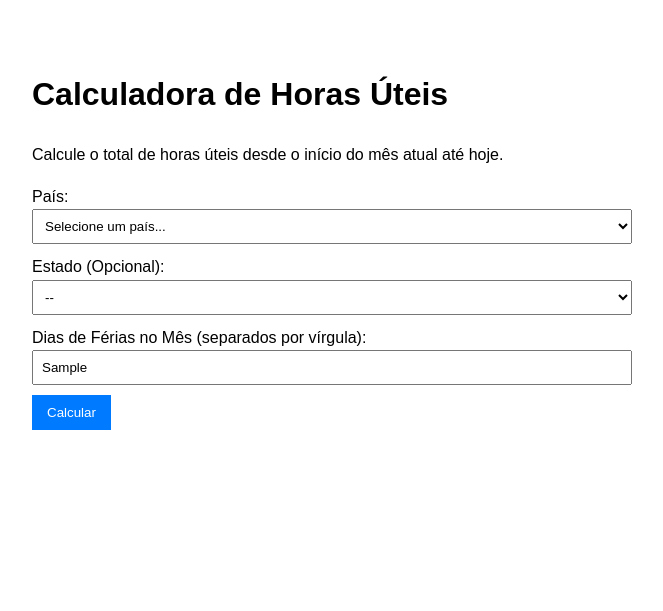
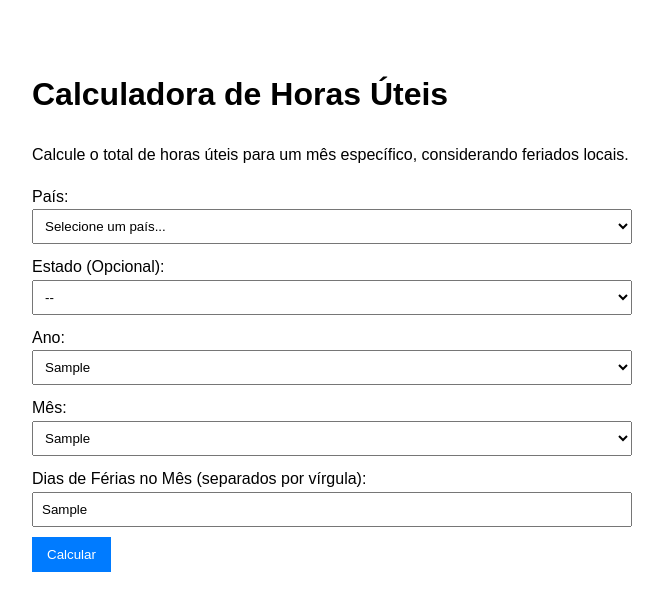
Before and after one commit to vitoralcantara/calculadora-horas, a Flask app: template templates/index.html in a window 1280 px wide. Shown: the top 611 px of the page, without its empty margins (308-971 px from the left). Run offline with Flask 3, Linux system fonts and the light colour scheme; the template is opened without the code that fills it: most values are stand-ins (such as "Sample title", 1, 10 or a date in 2020).

Commit message:
feat(calculator): Permite cálculo de horas úteis para mês e ano específicos
Esta alteração introduz a funcionalidade de calcular as horas úteis para um mês e ano inteiros, em vez de apenas do início do mês corrente até o dia atual.

Isso torna a ferramenta mais flexível, permitindo que o usuário consulte meses anteriores.

Principais mudanças:
- **Lógica de Cálculo:** A função principal de cálculo foi refatorada em ambos os scripts (`app.py` e `calcula_horas_uteis.py`) para aceitar um período (ano/mês ou data de início/fim), tornando-a mais genérica.
- **Aplicação Web:**
  - Adicionados seletores de ano e mês no formulário da página inicial.
  - A rota de cálculo agora processa o mês inteiro selecionado pelo usuário.
  - O estado do formulário (país, estado, ano, mês) é salvo na sessão para melhorar a experiência do usuário.
- **Script CLI:**
  - Adicionados os argumentos `--ano` e `--mes` para especificar o período.
  - O comportamento original (mês atual até hoje) é mantido como padrão quando os novos argumentos não são fornecidos.
- **Documentação:** O `README.md` foi atualizado para refletir as novas funcionalidades e incluir exemplos de uso atualizados.

```diff
--- a/app.py
+++ b/app.py
@@ -2,7 +2,7 @@ import datetime
 import holidays
 import os
 from flask import Flask, render_template, request, session, jsonify
-import pycountry, gettext
+import pycountry, gettext, calendar
 
 # Inicializa a aplicação Flask
 app = Flask(__name__)
@@ -14,29 +14,33 @@ app.secret_key = os.urandom(24)
 # --- Lógica de Cálculo (reutilizada do script original) ---
 HORAS_UTEIS_POR_DIA = 8
 
-def calcular_horas_uteis(pais, estado=None, dias_de_ferias=None):
+def calcular_horas_uteis(ano, mes, pais, estado=None, dias_de_ferias=None):
     """
-    Calcula o total de horas úteis usando a biblioteca 'holidays' para mais precisão.
+    Calcula o total de horas úteis para um mês e ano específicos.
     """
-    hoje = datetime.date.today()
-    primeiro_dia_do_mes = hoje.replace(day=1)
+    try:
+        data_inicio = datetime.date(ano, mes, 1)
+        _, ultimo_dia = calendar.monthrange(ano, mes)
+        data_fim = datetime.date(ano, mes, ultimo_dia)
+    except ValueError:
+        return None, f"Data inválida: Ano={ano}, Mês={mes}."
+
     ferias_no_mes = dias_de_ferias or []
 
     # Garante que o estado seja None se for uma string vazia
     if not estado:
         estado = None
 
-    # Inicializa o objeto de feriados para o local especificado
     try:
-        feriados_locais = holidays.country_holidays(pais, subdiv=estado)
+        # Passa o ano para a biblioteca de feriados para garantir a precisão
+        feriados_locais = holidays.country_holidays(pais, subdiv=estado, years=ano)
     except NotImplementedError:
-        # Retorna um erro amigável se o país/estado não for encontrado
         return None, f"País '{pais}' ou estado '{estado}' não encontrado na biblioteca de feriados."
 
     total_horas_uteis = 0
-    dia_atual = primeiro_dia_do_mes
+    dia_atual = data_inicio
 
-    while dia_atual <= hoje:
+    while dia_atual <= data_fim:
         e_dia_de_semana = dia_atual.weekday() < 5
         nao_e_ferias = dia_atual not in ferias_no_mes
         nao_e_feriado = dia_atual not in feriados_locais
@@ -53,10 +57,14 @@ def calcular_horas_uteis(pais, estado=None, dias_de_ferias=None):
 @app.route('/')
 def index():
     """Renderiza a página inicial com o formulário."""
+    hoje = datetime.date.today()
     # Recupera os últimos valores da sessão, se existirem
     ultimo_pais = session.get('pais', '')
     ultimo_estado = session.get('estado', '')
     ultimas_ferias = session.get('ferias', '')
+    # Define o padrão para o ano/mês atual se não estiver na sessão
+    ultimo_ano = session.get('ano', hoje.year)
+    ultimo_mes = session.get('mes', hoje.month)
 
     # Configura o gettext para buscar as traduções para português do pycountry
     try:
@@ -88,25 +96,37 @@ def index():
     # 3. Ordena a lista final pelo nome do país.
     paises_disponiveis.sort(key=lambda item: item[1])
 
+    # Gera a lista de anos para o dropdown (ex: 2020 até o ano atual + 1)
+    anos_disponiveis = list(range(2020, hoje.year + 2))
+
     return render_template('index.html',
                            paises=paises_disponiveis,
+                           anos=anos_disponiveis,
+                           meses=list(range(1, 13)),
                            pais_selecionado=ultimo_pais,
                            estado_selecionado=ultimo_estado,
-                           ferias_selecionadas=ultimas_ferias)
+                           ferias_selecionadas=ultimas_ferias,
+                           ano_selecionado=ultimo_ano,
+                           mes_selecionado=ultimo_mes)
 
-@app.route('/calculate') # Removido methods=['GET', 'POST'], pois agora é apenas GET
+@app.route('/calculate')
 def calculate():
     """
-    Recebe os dados da URL (GET), calcula e mostra o resultado.
+    Recebe os dados da URL (GET), calcula as horas de um mês inteiro e mostra o resultado.
     """
-    # Dados vindos dos parâmetros da URL (ex: /calculate?pais=BR&estado=SP)
     pais = request.args.get('pais', '').upper()
     estado = request.args.get('estado', '').upper()
     ferias_str = request.args.get('ferias', '')
+    hoje = datetime.date.today()
+    try:
+        ano = int(request.args.get('ano', hoje.year))
+        mes = int(request.args.get('mes', hoje.month))
+    except (ValueError, TypeError):
+        return render_template('result.html', erro="Ano e Mês devem ser números válidos.")
 
     # Validação para garantir que o país foi fornecido
     if not pais:
-        return render_template('result.html', erro="O parâmetro 'pais' é obrigatório para o cálculo.")
+        return render_template('result.html', erro="O parâmetro 'país' é obrigatório para o cálculo.")
 
     dias_de_ferias = []
     if ferias_str:
@@ -114,7 +134,7 @@ def calculate():
             hoje = datetime.date.today()
             # Converte a string "10,11,22" em uma lista de objetos date
             dias_int = [int(dia.strip()) for dia in ferias_str.split(',')]
-            dias_de_ferias = [datetime.date(hoje.year, hoje.month, dia) for dia in dias_int]
+            dias_de_ferias = [datetime.date(ano, mes, dia) for dia in dias_int]
         except (ValueError, TypeError):
             return render_template('result.html', erro="Formato inválido para dias de férias. Use números separados por vírgula (ex: 10,15,22).")
 
@@ -122,16 +142,20 @@ def calculate():
     session['pais'] = pais
     session['estado'] = estado
     session['ferias'] = ferias_str
+    session['ano'] = ano
+    session['mes'] = mes
 
-    horas, erro = calcular_horas_uteis(pais, estado, dias_de_ferias)
+    horas, erro = calcular_horas_uteis(ano, mes, pais, estado, dias_de_ferias)
 
     localidade = pais
     if estado:
         localidade += f"-{estado}"
 
+    periodo_str = f"{mes:02d}/{ano}"
+
     return render_template('result.html',
                            horas=horas, localidade=localidade, erro=erro,
-                           dias_ferias=ferias_str)
+                           dias_ferias=ferias_str, periodo=periodo_str)
 
 @app.route('/api/states/<country_code>')
 def get_states(country_code):
--- a/templates/index.html
+++ b/templates/index.html
@@ -12,7 +12,7 @@
 </head>
 <body>
     <h1>Calculadora de Horas Úteis</h1>
-    <p>Calcule o total de horas úteis desde o início do mês atual até hoje.</p>
+    <p>Calcule o total de horas úteis para um mês específico, considerando feriados locais.</p>
 
     <form action="/calculate" method="get">
         <label for="pais">País:</label>
@@ -26,6 +26,24 @@
         <label for="estado">Estado (Opcional):</label>
         <select id="estado" name="estado">
             <option value="">--</option>
+        </select>
+
+        <label for="ano">Ano:</label>
+        <select name="ano" id="ano">
+            {% for ano_opcao in anos %}
+                <option value="{{ ano_opcao }}" {% if ano_opcao == ano_selecionado %}selected{% endif %}>
+                    {{ ano_opcao }}
+                </option>
+            {% endfor %}
+        </select>
+
+        <label for="mes">Mês:</label>
+        <select name="mes" id="mes">
+            {% for mes_opcao in meses %}
+                <option value="{{ mes_opcao }}" {% if mes_opcao == mes_selecionado %}selected{% endif %}>
+                    {{ mes_opcao }}
+                </option>
+            {% endfor %}
         </select>
 
         <label for="ferias">Dias de Férias no Mês (separados por vírgula):</label>
--- a/templates/result.html
+++ b/templates/result.html
@@ -14,9 +14,9 @@
     {% if erro %}
         <p class="error">{{ erro }}</p>
     {% else %}
-        <p>Desde o início do mês até hoje, tivemos <span class="result">{{ horas }}</span> horas úteis (considerando feriados de {{ localidade }}).</p>
+        <p>Para o período <strong>{{ periodo }}</strong>, o total foi de <span class="result">{{ horas }}</span> horas úteis (considerando feriados de {{ localidade }}).</p>
         {% if dias_ferias %}
-            <p><small>Dias de férias desconsiderados: {{ dias_ferias }}.</small></p>
+            <p><small>Dias de férias desconsiderados no período: {{ dias_ferias }}.</small></p>
         {% endif %}
     {% endif %}
     <a href="/">Calcular novamente</a>
```
Also changed, not shown: calcula_horas_uteis.py (+40 -14 lines), README.md, 1 other file.
